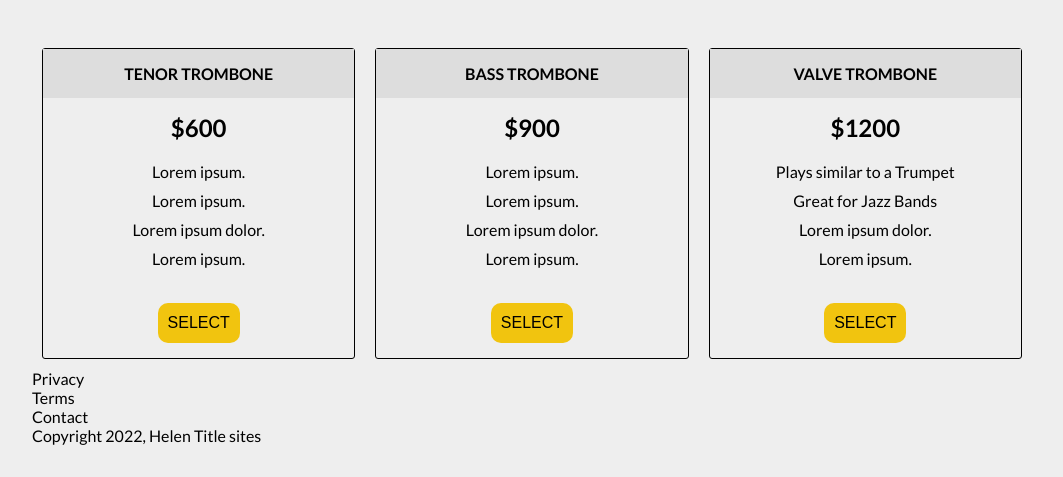
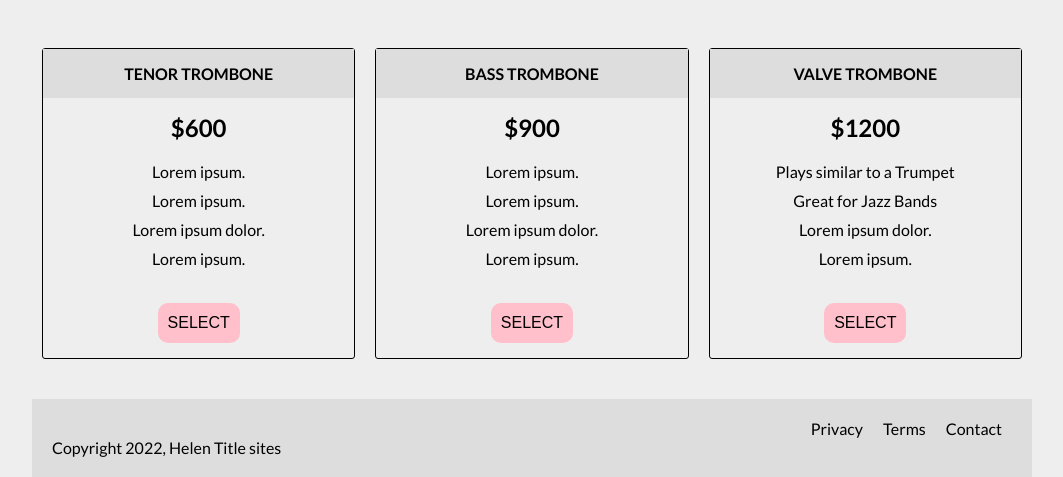
Before and after one commit to HelenTitle/landing_bootcamp, a plain HTML site: page index.html in a window 1280 px wide. Shown: the part 1042-1519 px from the top of the page, without its empty margins (108-1171 px from the left). Before the commit the page ends 1487 px from the top, so only its background shows below. Drawn offline with Linux system fonts and the light colour scheme.

Commit message:
footer adding

```diff
--- a/style.css
+++ b/style.css
@@ -261,12 +261,12 @@
   .product > button {
     border: 0;
     margin: 15px 0;
-    background-color: #f1c40f;
+    background-color: pink;
     font-weight: 400;
   }
 
   .product > button:hover {
-    background-color: orange;
+    background-color: pink;
     transition: background-color 1s;
   }
 
@@ -281,3 +281,26 @@
       margin-bottom: 10px;
     }
   }
+
+  footer {
+    margin-top: 30px;
+    background-color: #ddd;
+    padding: 20px;
+  }
+
+  footer > ul {
+    display: flex;
+    justify-content: flex-end;
+  }
+
+  footer > ul > li {
+    padding: 0 10px;
+  }
+
+  footer > span {
+    margin-top: 5px;
+    display: flex;
+    justify-content: flex-end;
+    font-size: 0.9em;
+    color: #444;
+  }
```
